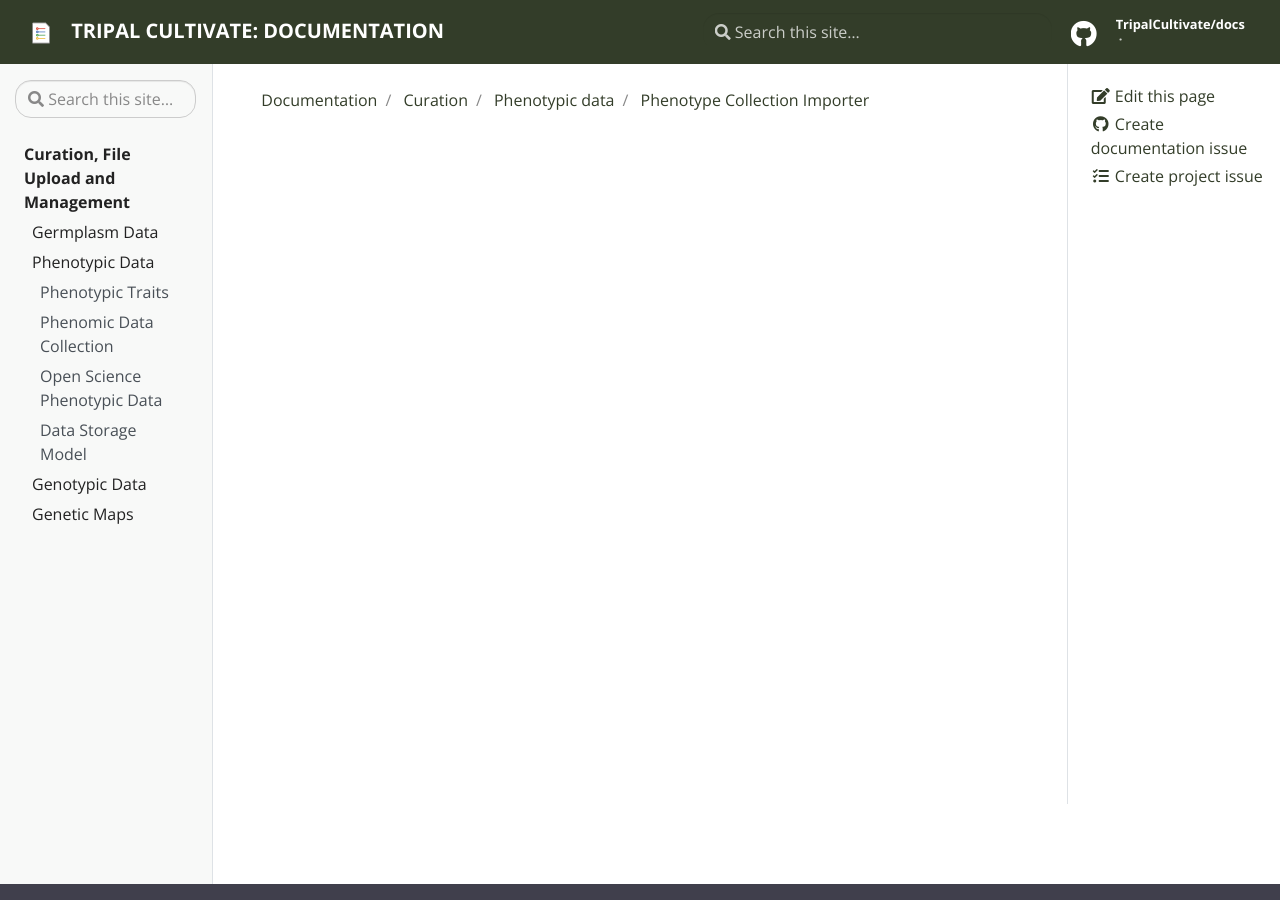
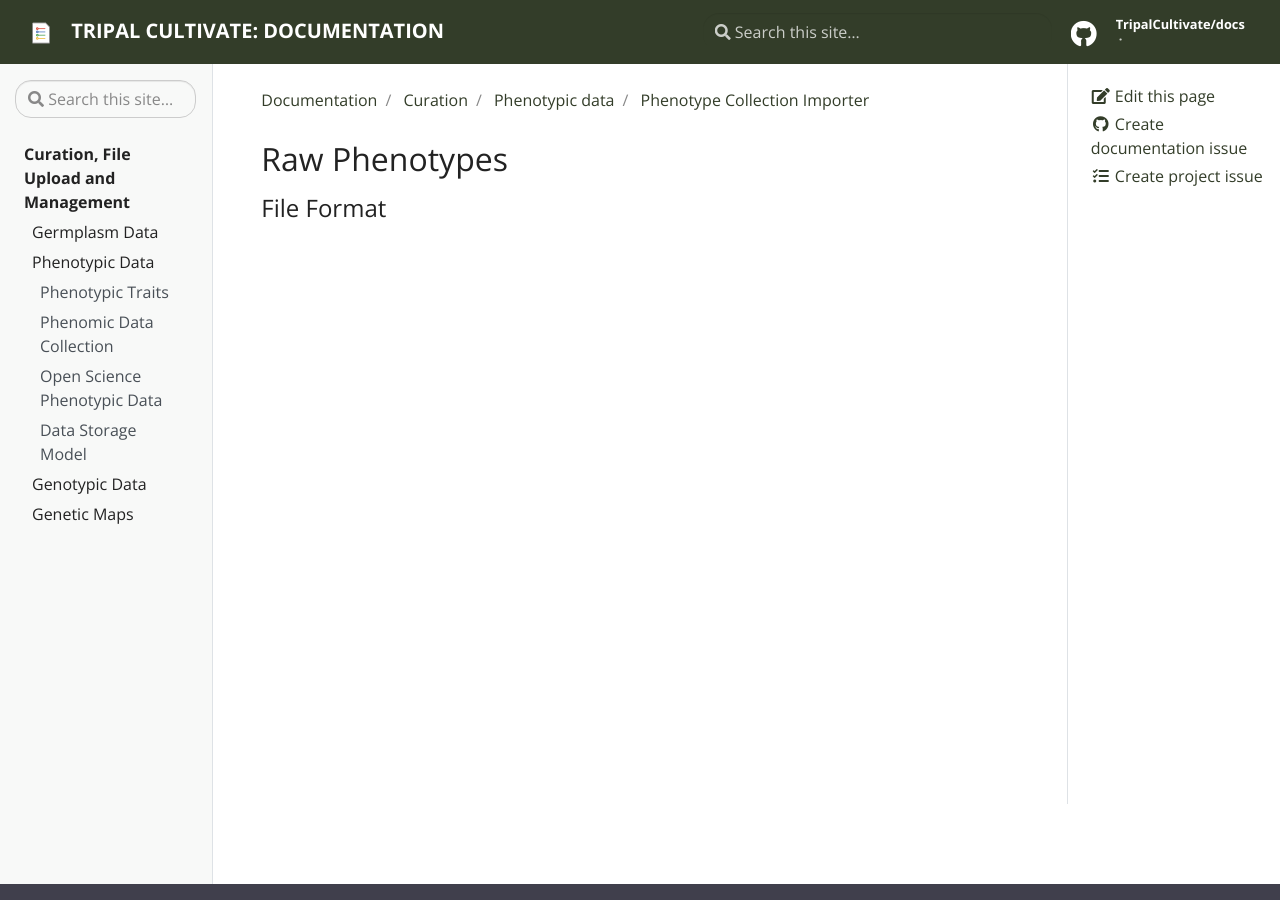
Before and after one commit to TripalCultivate/docs, a Jekyll site: the page built from _docs/curation/phenotypic-data/collect-importer.md, in a window 1280 px wide and 900 px high. Built offline with Jekyll 4.4.1, drawn with Linux system fonts in a browser that asks for light colours.

Commit message:
Update collect-importer.md

```diff
--- a/_docs/curation/phenotypic-data/collect-importer.md
+++ b/_docs/curation/phenotypic-data/collect-importer.md
@@ -5,3 +5,7 @@ tags:
   - importers
 description: This is documentation pertaining to import of private phenotypic data into the Chado database.
 ---
+
+## Raw Phenotypes
+
+### File Format
```
